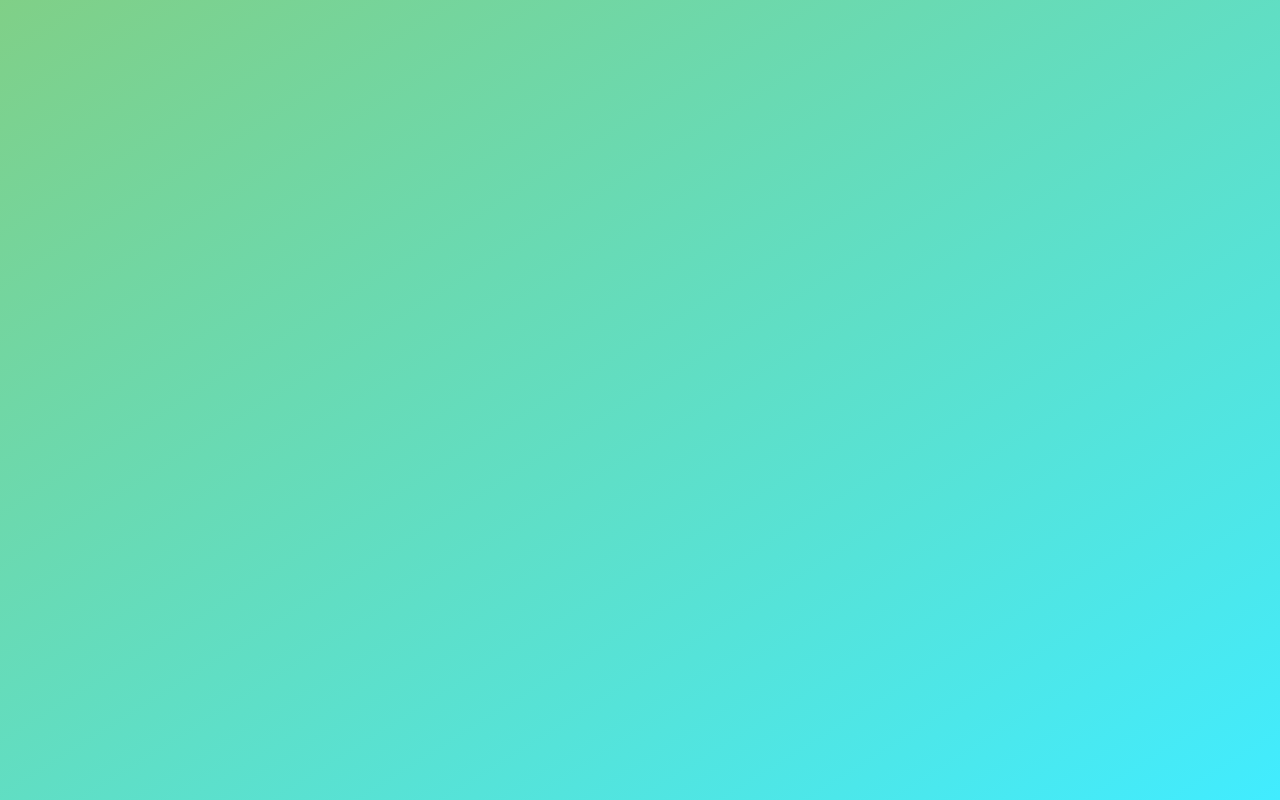
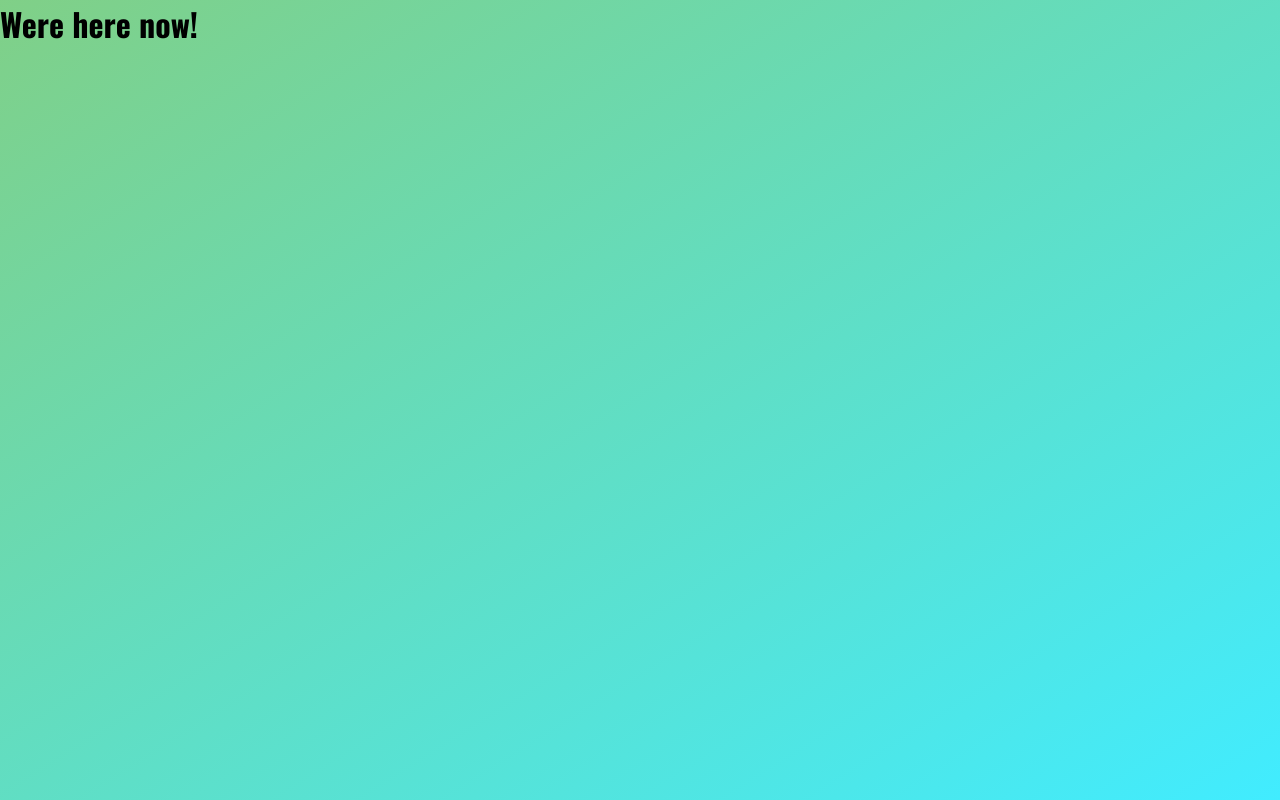
Before and after one commit to broman9107/Algorithms, a plain HTML site: page index.html in a window 1280 px wide. Drawn offline with nearby package versions, Linux system fonts and the light colour scheme.

Commit message:
We did it

```diff
--- a/index.html
+++ b/index.html
@@ -13,7 +13,7 @@
 </head>
 
 <body>
-
+    <h1>Were here now!</h1>
 
 
     <script src="js.js"></script>
```
